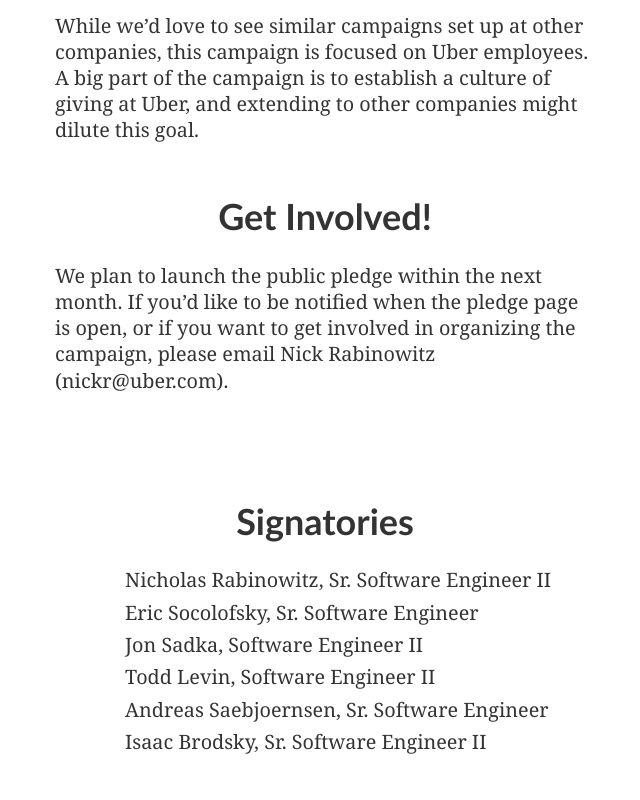
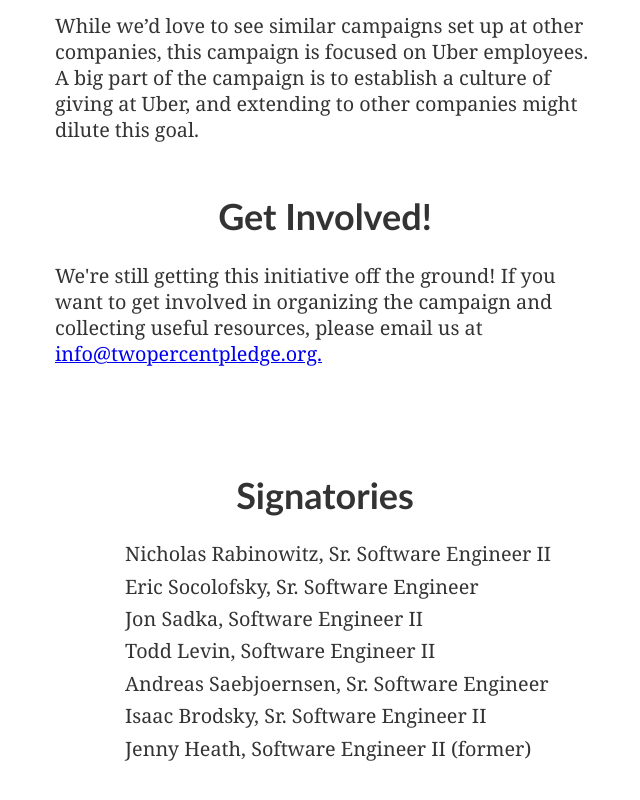
Before and after one commit to nrabinowitz/twopercentpledge, a Gatsby site: page / in a window 1280 px wide. Shown: the part 2916-3716 px from the top of the page, without its empty margins (315-955 px from the left). Built offline with nearby package versions, Linux system fonts and the light colour scheme; Gatsby itself is replaced by a stand-in of ours.

Commit message:
pick up comments

```diff
--- a/src/pages/index.js
+++ b/src/pages/index.js
@@ -27,6 +27,7 @@
   font-size: 1.4rem;
   font-weight: 600;
 `;
+
 const P = styled.p`
   margin-bottom: 2rem;
 `;
@@ -36,6 +37,8 @@
 const LI = styled.li`
   list-style: none;
   margin-bottom: 0.35rem;
+`;
+const A = styled.a`
 `;
 
 const IndexPage = () => (
@@ -106,7 +109,7 @@
         <ColHeader>Get Involved!</ColHeader>
 
         <P>
-          {"We plan to launch the public pledge within the next month. If you’d like to be notified when the pledge page is open, or if you want to get involved in organizing the campaign, please email Nick Rabinowitz (nickr@uber.com)."}
+          {"We're still getting this initiative off the ground! If you want to get involved in organizing the campaign and collecting useful resources, please email us at "}<A href="mailto:info@twopercentpledge.org">{"info@twopercentpledge.org."}</A>
         </P>
       </Col>
 
@@ -119,6 +122,7 @@
           <LI>Todd Levin, Software Engineer II</LI>
           <LI>Andreas Saebjoernsen, Sr. Software Engineer</LI>
           <LI>Isaac Brodsky, Sr. Software Engineer II</LI>
+          <LI>Jenny Heath, Software Engineer II (former)</LI>
         </UL>
       </Col>
     </BodyContainer>
```
